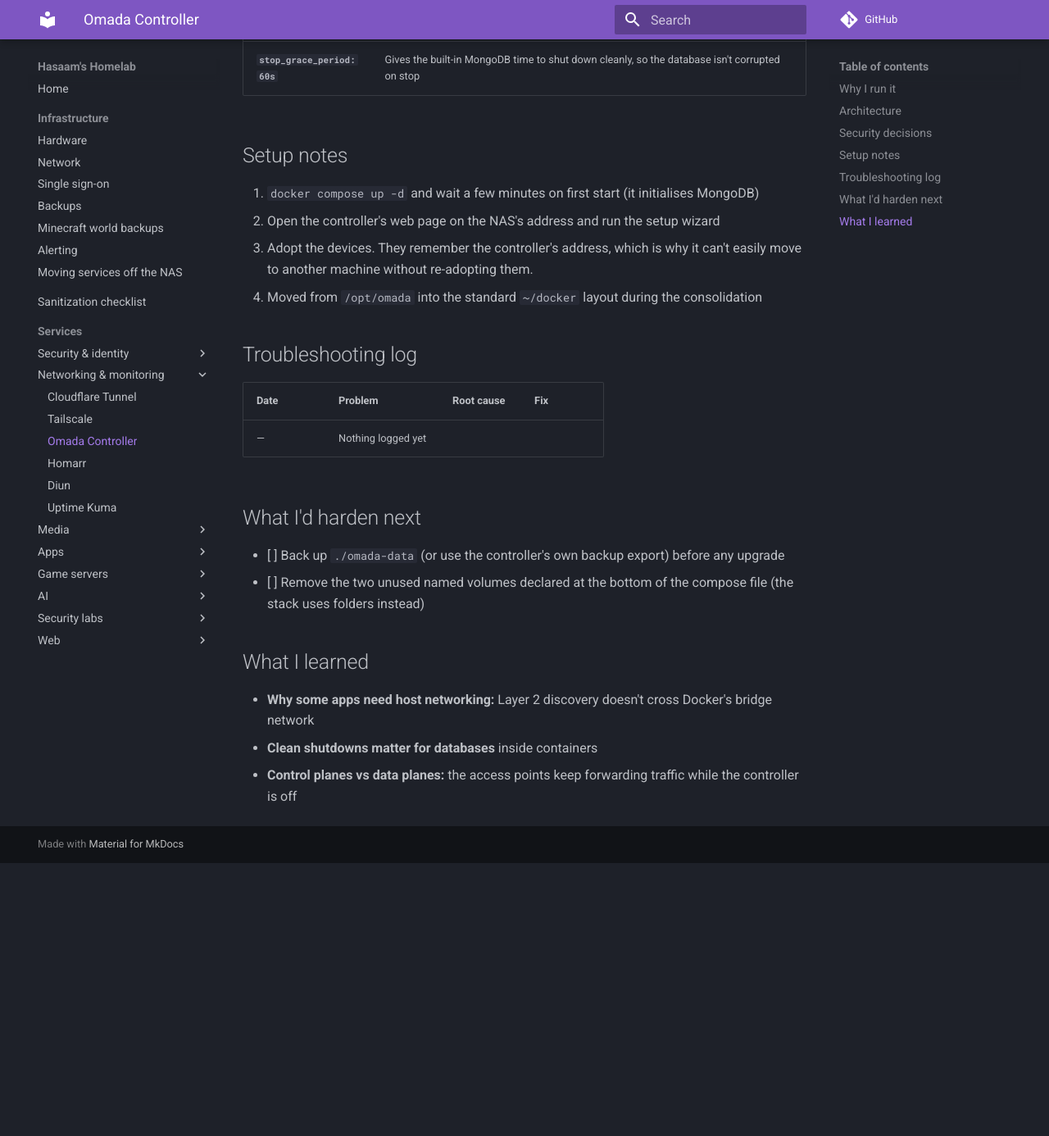
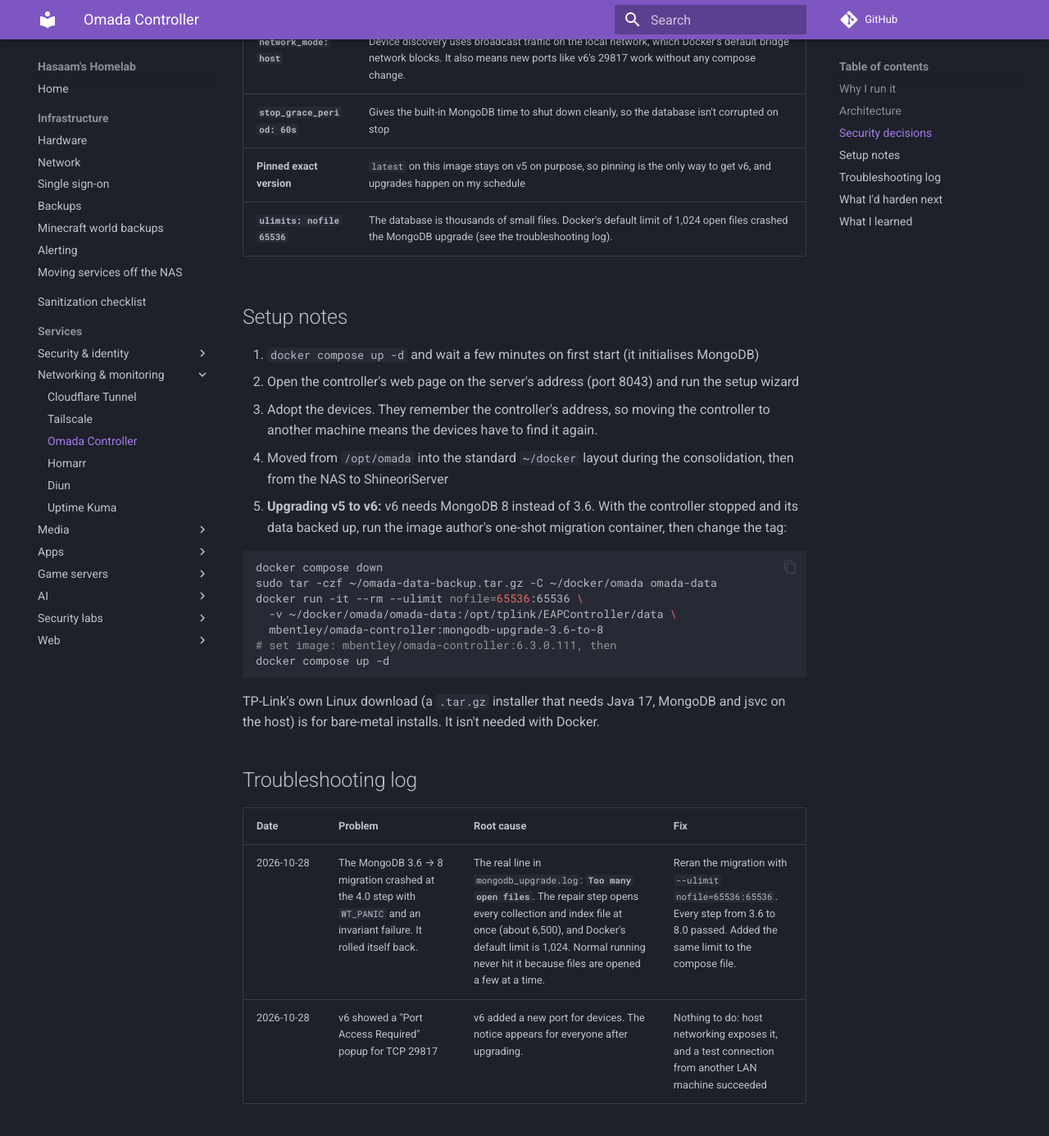
Before and after one commit to Shineori/homelab, an MkDocs documentation site: the page built from docs/services/omada-controller.md, in a window 1280 px wide and 1400 px high, scrolled down 1318 px. Shown: the top 1386 px of the window at 82% size. Built offline with MkDocs 1.6.1 and Material for MkDocs 9.7.7, drawn with Linux system fonts in a browser that asks for light colours; comment, search, counter and statistics services are not loaded; before the commit the page ends 2371 px from its top, so only the background shows below that; some of the changed text lies outside the part shown.

Commit message:
Move Omada Controller and Paperless to ShineoriServer; Omada v6.3.0.111, Paperless 3.3.4
Omada: documented the v5 to v6 upgrade, the MongoDB 3.6 to 8 migration and the 'too many open files' fix (nofile ulimit). Paperless: new host and version, move noted in the migration log.

````diff
--- a/docs/services/omada-controller.md
+++ b/docs/services/omada-controller.md
@@ -4,11 +4,11 @@
 
 | | |
 |---|---|
-| **Host** | ShiNAS |
+| **Host** | ShineoriServer |
 | **Category** | Networking & monitoring |
 | **Status** | ⏸️ on demand (started only when I need it) |
 | **Exposed?** | LAN only |
-| **Version** | 5.15 (`mbentley/omada-controller`) |
+| **Version** | 6.3.0.111 (`mbentley/omada-controller`, pinned) |
 
 Compose file: [`stacks/omada-controller/`](https://github.com/shineori/homelab/tree/main/stacks/omada-controller)
 
@@ -16,13 +16,16 @@
 
 My network gear is managed from an Omada controller. Instead of buying TP-Link's hardware controller, I run the software version in Docker and start it only when I need to change something. The access points keep working without it.
 
+It used to live on the NAS. I moved it to ShineoriServer along with the other apps that don't need the NAS disks, since the NAS is short on RAM.
+
 ## Architecture
 
 ```mermaid
 flowchart LR
-    me([Me, on the LAN]) --> ctl[Omada Controller<br/>host network]
+    me([Me, on the LAN]) --> ctl[Omada Controller v6<br/>host network]
     ctl -- discovery + adoption --> gear[Omada access points / switches]
-    ctl --> data[(./omada-data<br/>MongoDB + settings)]
+    gear -- "device link (TCP 29817, new in v6)" --> ctl
+    ctl --> data[(./omada-data<br/>MongoDB 8 + settings)]
     ctl --> logs[(./omada-logs)]
 ```
 
@@ -31,29 +34,51 @@
 | Decision | Why |
 |---|---|
 | **LAN only, on demand** | A controller that can reconfigure the whole network shouldn't be reachable from outside, or running when nobody's using it |
-| **`network_mode: host`** | Device discovery uses broadcast traffic on the local network, which Docker's default bridge network blocks |
+| **`network_mode: host`** | Device discovery uses broadcast traffic on the local network, which Docker's default bridge network blocks. It also means new ports like v6's 29817 work without any compose change. |
 | **`stop_grace_period: 60s`** | Gives the built-in MongoDB time to shut down cleanly, so the database isn't corrupted on stop |
+| **Pinned exact version** | `latest` on this image stays on v5 on purpose, so pinning is the only way to get v6, and upgrades happen on my schedule |
+| **`ulimits: nofile 65536`** | The database is thousands of small files. Docker's default limit of 1,024 open files crashed the MongoDB upgrade (see the troubleshooting log). |
 
 ## Setup notes
 
 1. `docker compose up -d` and wait a few minutes on first start (it initialises MongoDB)
-2. Open the controller's web page on the NAS's address and run the setup wizard
-3. Adopt the devices. They remember the controller's address, which is why it can't easily move to another machine without re-adopting them.
-4. Moved from `/opt/omada` into the standard `~/docker` layout during the consolidation
+2. Open the controller's web page on the server's address (port 8043) and run the setup wizard
+3. Adopt the devices. They remember the controller's address, so moving the controller to another machine means the devices have to find it again.
+4. Moved from `/opt/omada` into the standard `~/docker` layout during the consolidation, then from the NAS to ShineoriServer
+5. **Upgrading v5 to v6:** v6 needs MongoDB 8 instead of 3.6. With the controller stopped and its data backed up, run the image author's one-shot migration container, then change the tag:
+
+```bash
+docker compose down
+sudo tar -czf ~/omada-data-backup.tar.gz -C ~/docker/omada omada-data
+docker run -it --rm --ulimit nofile=65536:65536 \
+  -v ~/docker/omada/omada-data:/opt/tplink/EAPController/data \
+  mbentley/omada-controller:mongodb-upgrade-3.6-to-8
+# set image: mbentley/omada-controller:6.3.0.111, then
+docker compose up -d
+```
+
+TP-Link's own Linux download (a `.tar.gz` installer that needs Java 17, MongoDB and jsvc on the host) is for bare-metal installs. It isn't needed with Docker.
 
 ## Troubleshooting log
 
 | Date | Problem | Root cause | Fix |
 |---|---|---|---|
-| — | Nothing logged yet | | |
+| 2026-10-28 | The MongoDB 3.6 → 8 migration crashed at the 4.0 step with `WT_PANIC` and an invariant failure. It rolled itself back. | The real line in `mongodb_upgrade.log`: **`Too many open files`**. The repair step opens every collection and index file at once (about 6,500), and Docker's default limit is 1,024. Normal running never hit it because files are opened a few at a time. | Reran the migration with `--ulimit nofile=65536:65536`. Every step from 3.6 to 8.0 passed. Added the same limit to the compose file. |
+| 2026-10-28 | v6 showed a "Port Access Required" popup for TCP 29817 | v6 added a new port for devices. The notice appears for everyone after upgrading. | Nothing to do: host networking exposes it, and a test connection from another LAN machine succeeded |
 
 ## What I'd harden next
 
-- [ ] Back up `./omada-data` (or use the controller's own backup export) before any upgrade
+- [x] Back up `./omada-data` (and export the controller's own backup) before any upgrade ✅ *Done for the v6 upgrade*
 - [ ] Remove the two unused named volumes declared at the bottom of the compose file (the stack uses folders instead)
+- [ ] Delete the old copy of the stack left on the NAS so the v5 controller can't be started there by accident
+- [ ] Clean up the migration leftovers (`mongodb-preupgrade.tar` and the upgrade logs) once v6 has been stable for a while
 
 ## What I learned
 
 - **Why some apps need host networking:** Layer 2 discovery doesn't cross Docker's bridge network
 - **Clean shutdowns matter for databases** inside containers
 - **Control planes vs data planes:** the access points keep forwarding traffic while the controller is off
+- **Databases upgrade in steps.** MongoDB can't jump from 3.6 to 8; it has to pass through 4.0, 4.2, 4.4, 5.0, 6.0 and 7.0
+- **A backtrace says where, the log says why.** The crash dump only showed the function that failed. The cause was one plain-English line further up the log.
+- **Container limits are real limits.** `ulimit` inside a container is set by Docker, not by the app, and it can break things that work fine at normal load
+- **`latest` doesn't always mean newest.** This image keeps `latest` on v5 so a major upgrade can't happen by surprise
````
Also changed, not shown: README.md (+2 -2 lines), docs/index.md (+2 -2 lines), docs/infrastructure/migration.md (+7 -0 lines), docs/services/paperless.md (+9 -4 lines), stacks/omada-controller/README.md (+1 -1 lines), stacks/paperless/README.md (+1 -1 lines), 2 other files.
